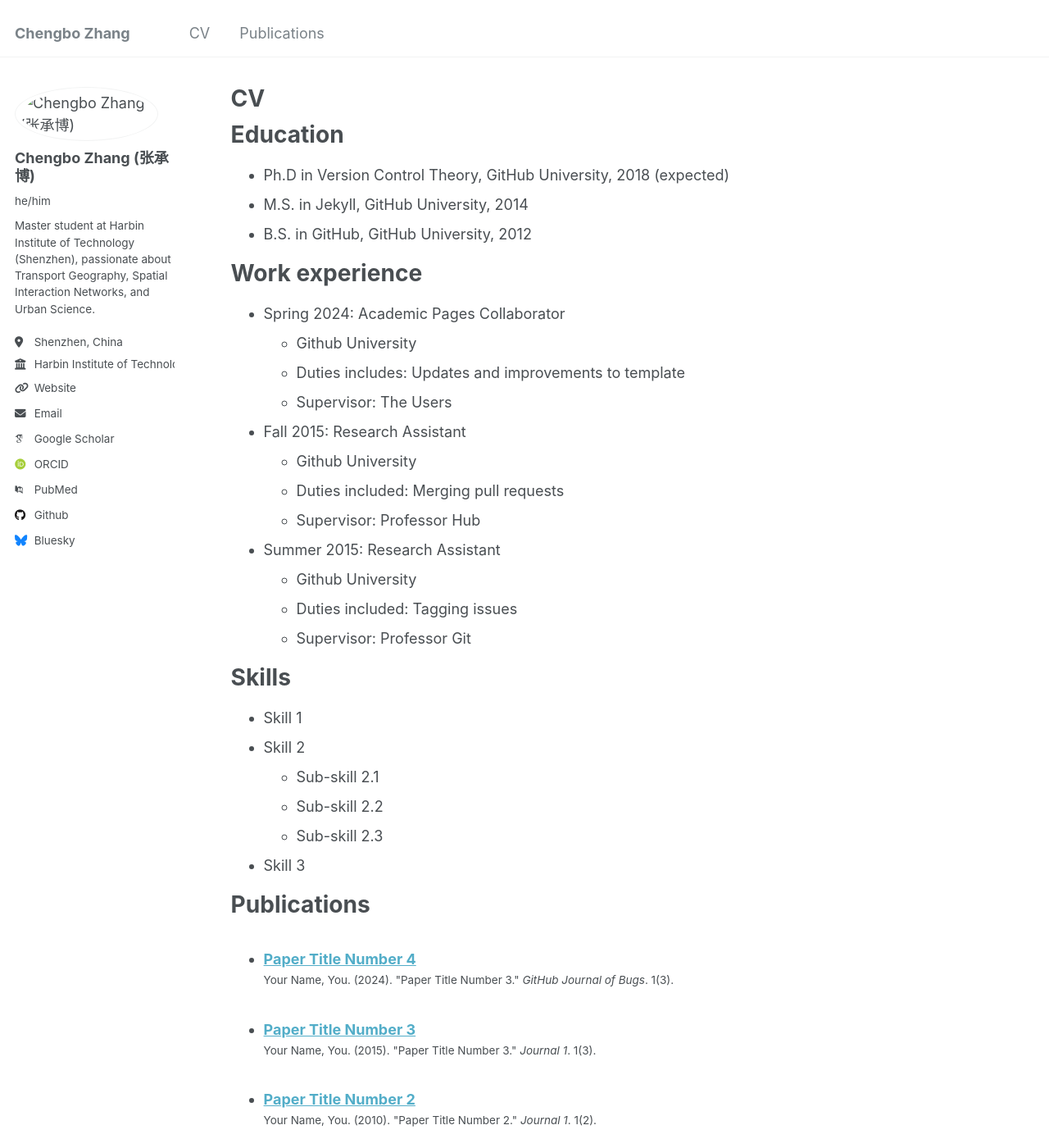
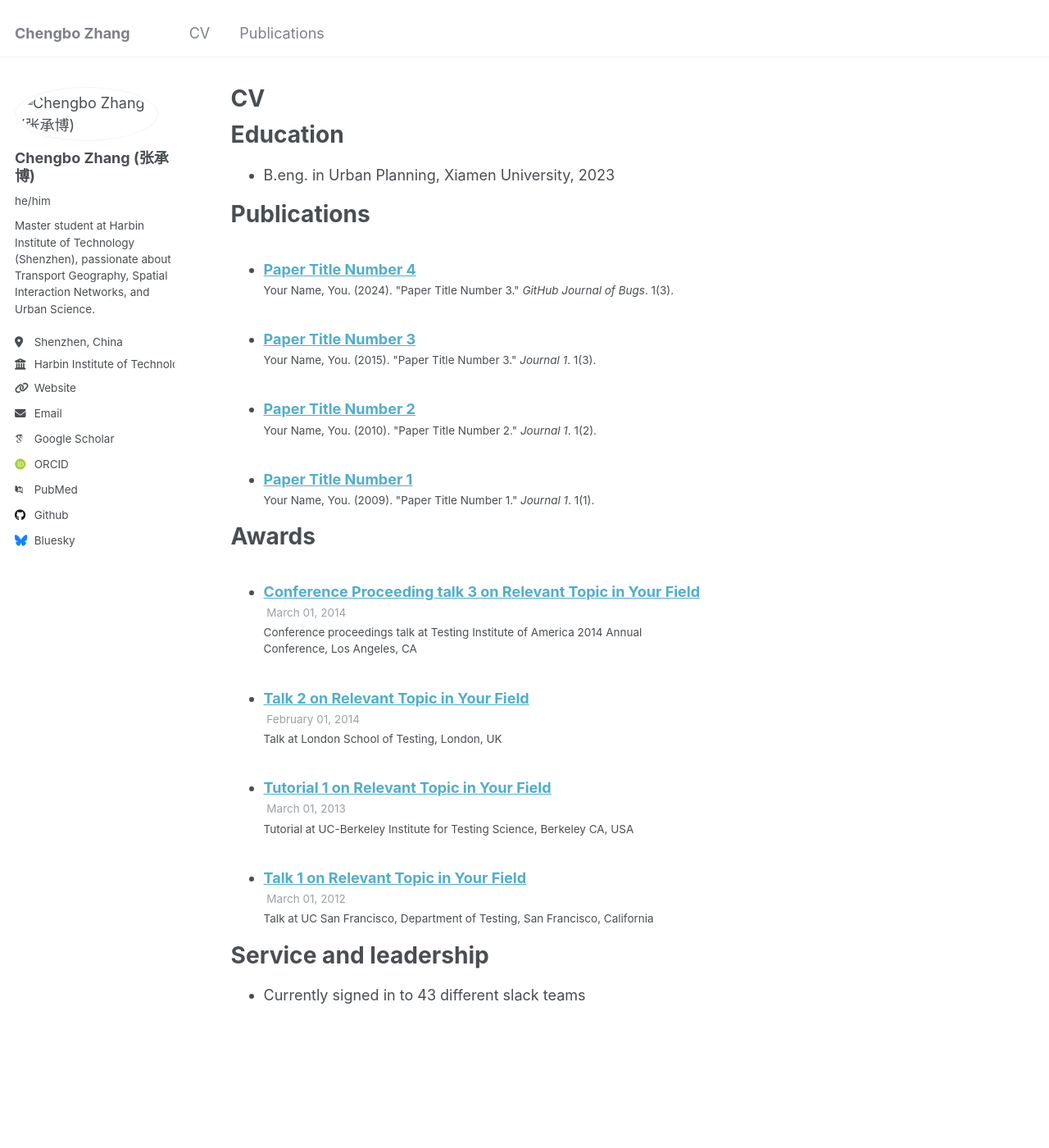
Before and after one commit to Nicholas0027/cb.nicholas.zhang.github.io, a Jekyll site: the page built from _pages/cv.md, in a window 1280 px wide and 1400 px high. Shown: the whole window at 82% size. Built offline with Jekyll 4.4.1, drawn with Linux system fonts in a browser that asks for light colours; some web fonts are replaced; some of the changed text lies outside the part shown.

Commit message:
Update cv.md

```diff
--- a/_pages/cv.md
+++ b/_pages/cv.md
@@ -11,35 +11,8 @@ redirect_from:
 
 Education
 ======
-* Ph.D in Version Control Theory, GitHub University, 2018 (expected)
-* M.S. in Jekyll, GitHub University, 2014
-* B.S. in GitHub, GitHub University, 2012
+* B.eng. in Urban Planning, Xiamen University, 2023
 
-Work experience
-======
-* Spring 2024: Academic Pages Collaborator
-  * Github University
-  * Duties includes: Updates and improvements to template
-  * Supervisor: The Users
-
-* Fall 2015: Research Assistant
-  * Github University
-  * Duties included: Merging pull requests
-  * Supervisor: Professor Hub
-
-* Summer 2015: Research Assistant
-  * Github University
-  * Duties included: Tagging issues
-  * Supervisor: Professor Git
-
-Skills
-======
-* Skill 1
-* Skill 2
-  * Sub-skill 2.1
-  * Sub-skill 2.2
-  * Sub-skill 2.3
-* Skill 3
 
 Publications
 ======
@@ -47,17 +20,12 @@ Publications
     {% include archive-single-cv.html %}
   {% endfor %}</ul>
 
-Talks
+Awards
 ======
   <ul>{% for post in site.talks reversed %}
     {% include archive-single-talk-cv.html  %}
   {% endfor %}</ul>
 
-Teaching
-======
-  <ul>{% for post in site.teaching reversed %}
-    {% include archive-single-cv.html %}
-  {% endfor %}</ul>
 
 Service and leadership
 ======
```
